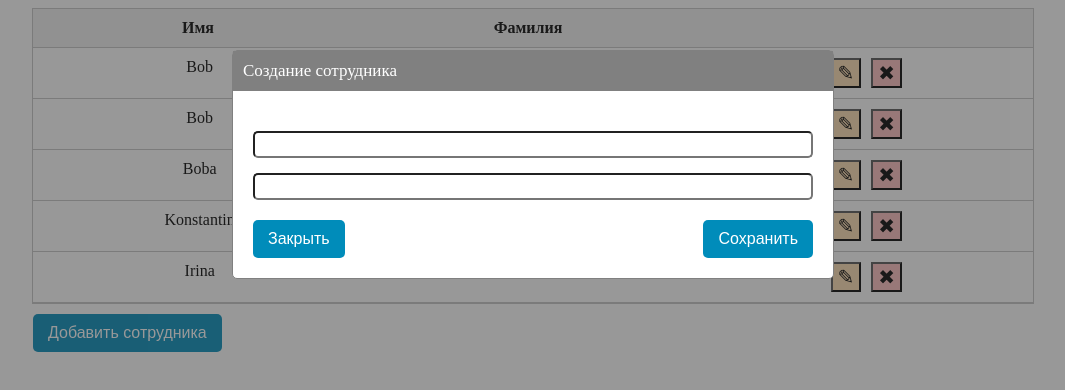
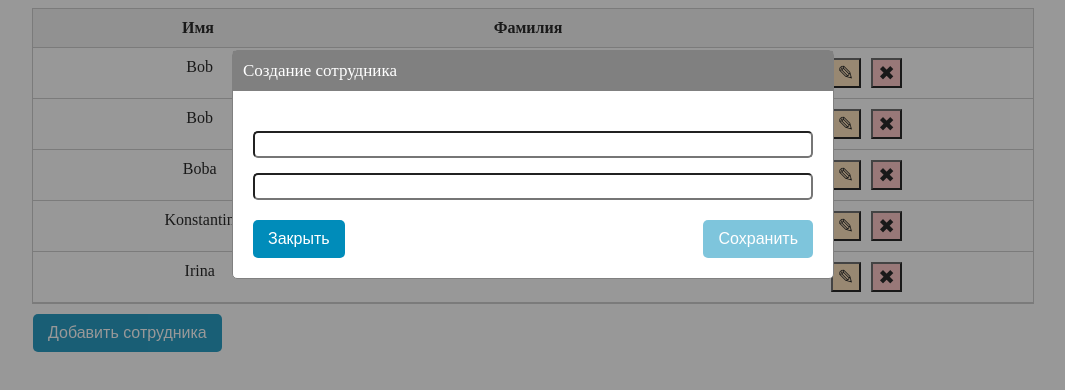
Before and after one commit to Gry-konstantin/Persons_components, a React (Create React App) app: page / in a window 1280 px wide. Both pictures are taken after a click on the button "Добавить сотрудника". Shown: the top 390 px of the page, without its empty margins (107-1172 px from the left). Built offline with nearby package versions, Linux system fonts and the light colour scheme; data requests are answered from the project's data file.

Commit message:
added a button lock when sending a request

```diff
--- a/src/components/ChangePersonModule/index.tsx
+++ b/src/components/ChangePersonModule/index.tsx
@@ -30,12 +30,24 @@ export const ChangePersonModule: React.FC<ModalTemplateProps> = ({isOpen, title,
             setFirstNameValue(currentPerson ? currentPerson.firstName : "")
             setLastNameValue(currentPerson ? currentPerson.lastName : "")
     }, [currentPerson])
-
-    // const isDisabledSubmitButton = () => !firstNameValue || lastNameValue || (currentPerson && firstNameValue === currentPerson.firstName)
-    // console.log(isDisabledSubmitButton)
+    // const isDisabledSubmitButton = () => {
+    //     if(firstNameValue && lastNameValue){
+    //         return false
+    //     }
+    //     return true
+    // }
+    const isDisabledSubmitButton = () => {
+        if((currentPerson && currentPerson.firstName === firstNameValue)&&(currentPerson && currentPerson.lastName === lastNameValue)){
+            return true
+        }
+        if(firstNameValue && lastNameValue){
+            return false
+        }
+        return true
+    }
 
     return(
-        <ModalTemplate isOpen={isOpen} title={title} handleCloseButton={handleCloseButton} handleSubmitButton={handleSubmitButton}>
+        <ModalTemplate isDisabledSubmitButton = {isDisabledSubmitButton()}isOpen={isOpen} title={title} handleCloseButton={handleCloseButton} handleSubmitButton={handleSubmitButton}>
             <div className="modal__title_content">{title}</div>
             <div className='modal__content'>
                 <div className = "modal__title_inputs">
--- a/src/components/ModalTemplate/index.css
+++ b/src/components/ModalTemplate/index.css
@@ -25,3 +25,6 @@
     display: flex;
     justify-content: space-between;
   }
+  .modal__buttons button.btn_submit:disabled {
+    opacity: 0.5;
+  }
--- a/src/components/ModalTemplate/index.tsx
+++ b/src/components/ModalTemplate/index.tsx
@@ -3,13 +3,14 @@ import { createPortal } from 'react-dom';
 import './index.css';
 
 interface IModalTemplateProps {
+  isDisabledSubmitButton:boolean;
   isOpen: boolean;
   title: string;
   handleCloseButton: () => void
   handleSubmitButton: () => void
 };
 
-export const ModalTemplate: React.FC<IModalTemplateProps> = ({ isOpen, children, title, handleCloseButton, handleSubmitButton }) => {
+export const ModalTemplate: React.FC<IModalTemplateProps> = ({isDisabledSubmitButton, isOpen, children, title, handleCloseButton, handleSubmitButton }) => {
   if (!isOpen) return null;
 
   return createPortal(
@@ -20,7 +21,7 @@ export const ModalTemplate: React.FC<IModalTemplateProps> = ({ isOpen, children,
             <button className="btn" onClick={handleCloseButton}>
               Закрыть
             </button>
-            <button  className="btn" onClick={handleSubmitButton}>
+            <button disabled={isDisabledSubmitButton} className="btn btn_submit" onClick={handleSubmitButton}>
               Сохранить
             </button>
           </div>
```
